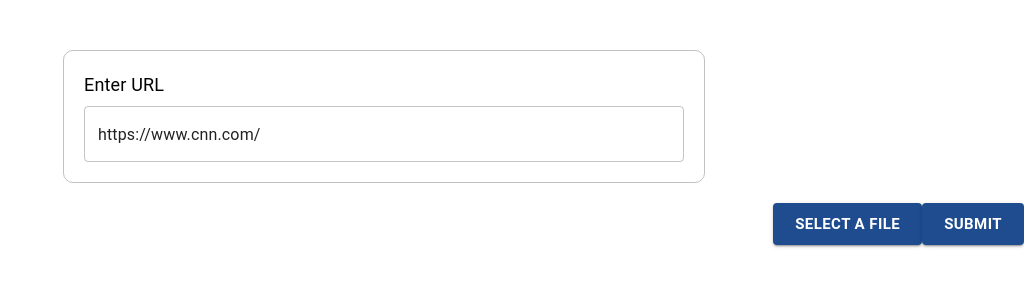
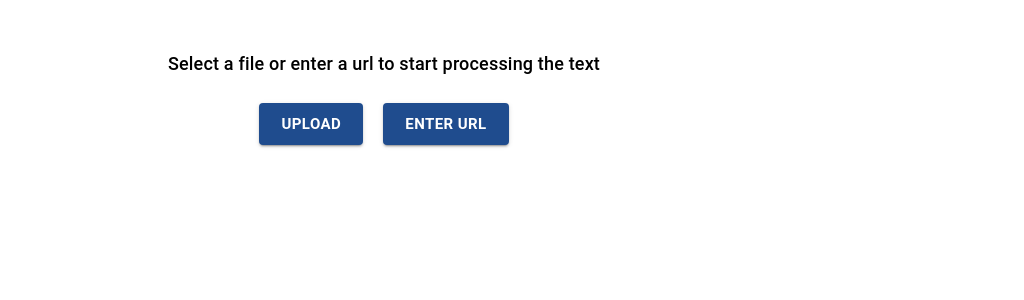
Before and after one commit to Tiinzzy/python-tests, a React (Create React App) app in the folder Learning-Python/nlp-tests/nltk/: page / in a window 1280 px wide. Shown: the top 300 px of the page, without its empty margins (256-1280 px from the left). Built offline with nearby package versions, Linux system fonts and the light colour scheme.

Commit message:
changed the format of processing url/ text

```diff
--- a/Learning-Python/nlp-tests/nltk/src/components/frontend/InitProcess.js
+++ b/Learning-Python/nlp-tests/nltk/src/components/frontend/InitProcess.js
@@ -1,15 +1,13 @@
 import React from 'react';
 
-import TextField from '@mui/material/TextField';
 import Box from '@mui/system/Box';
 import Typography from '@mui/material/Typography';
 import Button from '@mui/material/Button';
 
-import { Base64 } from 'js-base64';
-
 import BackEndConnection from './BackEndConnection';
 import GenericTokenForText from './GenericTokenForText';
-import UploadFile from './UploadFile';
+import AttachFile from './AttachFile';
+import EnterUrl from './EnterUrl';
 import { shared } from './helper';
 
 import './style.css';
@@ -20,55 +18,53 @@ export default class InitProcess extends React.Component {
     constructor(props) {
         super(props);
         this.state = {
-            url: null,
-            value: 'https://www.cnn.com/',
             data: null,
-            textData: null
+            textData: null,
+            displayAtach: false,
+            displayEnterUrl: false,
+            displayButtons: true
         };
         this.callInitUrlProcess = this.callInitUrlProcess.bind(this);
         shared.callInitUrlProcess = this.callInitUrlProcess;
     }
 
-    getTextfieldValue(e) {
-        this.setState({ url: e.target.value })
-    }
-
-    submitUrl() {
-        let url = Base64.encode(this.state.value);
-        let that = this;
-        backend.send_url_to_backend(url, (data) => {
-            that.setState({ data: data, textData: null });
-        })
+    gotToUrl() {
+        this.setState({ displayEnterUrl: true, displayButtons: false });
     }
 
     callInitUrlProcess(e) {
         if (e.action === 'data-is-ready') {
             this.setState({ textData: e.data, data: null });
+        } else if (e.action === 'url-data-is-read') {
+            this.setState({ data: e.data, textData: null });
         }
+    }
+
+    selectFile() {
+        this.setState({ displayAtach: true, displayButtons: false })
     }
 
     render() {
         return (
             <Box>
-                <Box className="GetUrlBox">
-                    <Typography mb={1} fontSize={18} variant="body1">Enter URL</Typography>
-                    <TextField value={this.state.value} variant="outlined" onChange={(e) => this.getTextfieldValue(e)} />
-                </Box >
-                <Box className="SUbmitBtnBox">
-                    <UploadFile />
+                {this.state.displayButtons === true &&
+                    <Box style={{ display: 'flex', flexDirection: 'column', justifyContent: 'center', alignItems: 'center' }}>
+                        <Box className="StartInstruction">
+                            <Typography mb={2} fontSize={18} variant="body1" fontWeight="500">Select a file or enter a url to start processing the text</Typography>
+                        </Box>
+                        <Box className="MainTwoButtons">
+                            <Button style={{ marginRight: 20 }} variant="contained" className='SunbmitBtn' size='large' onClick={() => this.selectFile()}>Upload</Button>
 
-                    <Button variant="contained" className='SunbmitBtn' size='large' onClick={() => this.submitUrl()}>Submit</Button>
-                </Box>
-
+                            <Button variant="contained" className='SunbmitBtn' size='large' onClick={() => this.gotToUrl()}>Enter Url</Button>
+                        </Box>
+                    </Box>}
+                {this.state.displayAtach === true && <AttachFile />}
+                {this.state.displayEnterUrl === true && <EnterUrl />}
                 {this.state.data !== null && this.state.textData === null &&
                     <GenericTokenForText data={this.state.data} service='url' />}
 
-
                 {this.state.textData !== null && this.state.data === null &&
                     <GenericTokenForText data={this.state.textData} service='text' />}
-
-
-
             </Box>
         );
     }
```
